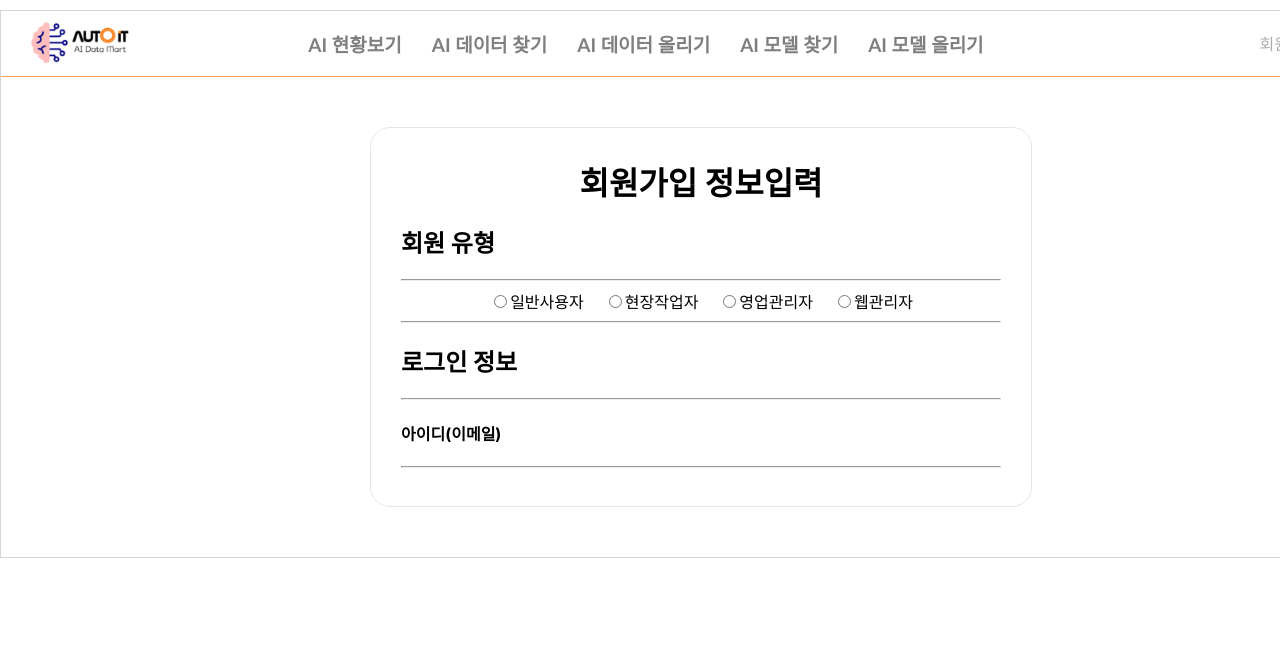
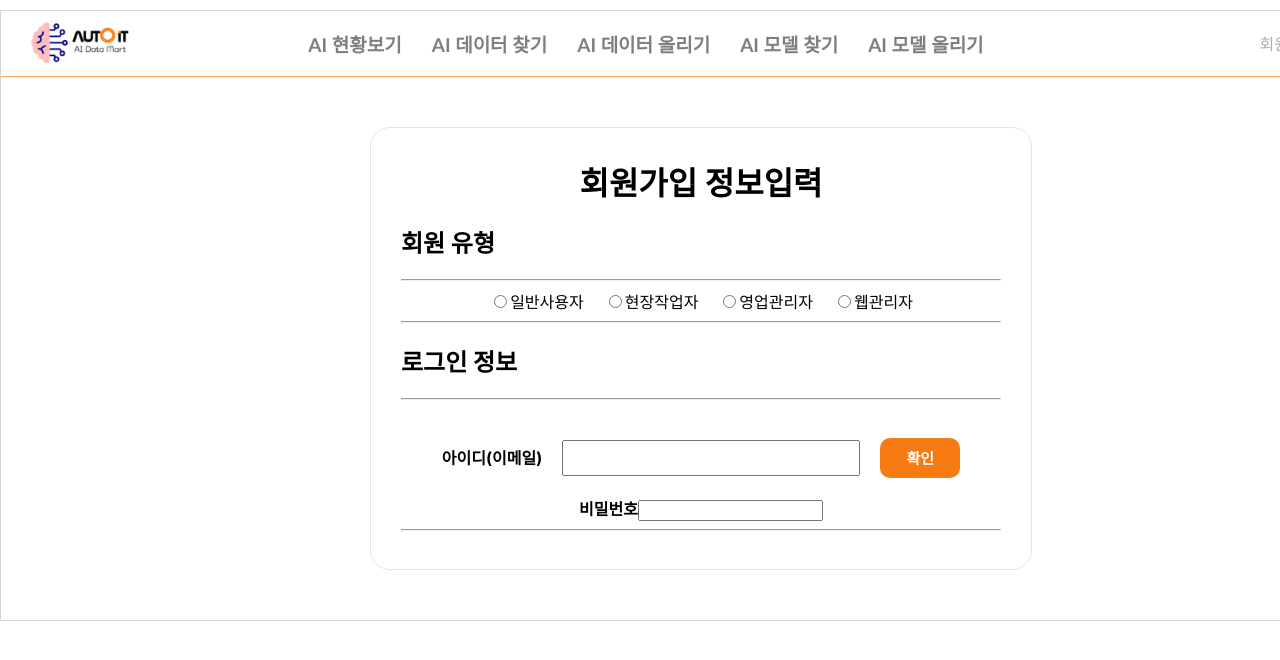
Before and after one commit to BaekInJu/AI-Data_Mart, a React (Create React App) app: page /signup in a window 1280 px wide. Shown: the top 660 px of the page. Built offline with nearby package versions, Linux system fonts and the light colour scheme.

Commit message:
add input password

```diff
--- a/src/pages/login/Styles.js
+++ b/src/pages/login/Styles.js
@@ -30,7 +30,7 @@ export const InputId = styled.input`
     display: block;
     width: 290px;
     height: 30px;
-    font-size: 25px;
+    font-size: 20px;
 `
 
 export const Label = styled.h3`
--- a/src/pages/signup/Email.js
+++ b/src/pages/signup/Email.js
@@ -1,10 +1,12 @@
 import React from "react";
-import { InpLabel, EmailField } from "./Styles";
+import { InpLabel, EmailField, InpEmail, CheckEmail } from "./Styles";
 
 const Email = () => {
     return(
         <EmailField>
             <InpLabel>아이디(이메일)</InpLabel>
+            <InpEmail />
+            <CheckEmail>확인</CheckEmail>
         </EmailField>
     )
 }
--- a/src/pages/signup/LoginInfo.js
+++ b/src/pages/signup/LoginInfo.js
@@ -1,6 +1,7 @@
 import React from "react";
 import { BorderLine, Label, Line, UserInfoWrapper } from "./Styles";
 import Email from "./Email";
+import Password from "./Password";
 
 const LoginInfo = () => {
     return(
@@ -8,6 +9,7 @@ const LoginInfo = () => {
             <Label>로그인 정보</Label>
             <BorderLine />
                 <Email />
+                <Password />
             <Line />
         </UserInfoWrapper>
     )
--- /dev/null
+++ b/src/pages/signup/Password.js
@@ -0,0 +1,13 @@
+import React from "react";
+import { InpLabel, InpPassword, PasswordField } from "./Styles";
+
+const Password = () => {
+    return(
+        <PasswordField>
+            <InpLabel>비밀번호</InpLabel>
+            <InpPassword />
+        </PasswordField>
+    )
+}
+
+export default Password;
--- a/src/pages/signup/styles.js
+++ b/src/pages/signup/styles.js
@@ -37,5 +37,41 @@ export const EmailField = styled.div`
 `
 
 export const InpLabel = styled.h4`
-    text-align: left;
+    display: inline;
 `
+
+export const InpEmail = styled.input`
+    display: inline;
+    width: 290px;
+    height: 30px;
+    font-size: 20px;
+    margin: 20px;
+`
+
+export const CheckEmail = styled.button`
+    width: 80px;
+    height: 40px;
+    display: inline-blcok;
+    background-color:  rgb(245, 123, 18);
+    border-width: 0px;
+    border-radius: 10px;
+    color: white;
+    font-size: 15px;
+    font-weight:bold;
+    margin-top: 30px;
+    transition: background 0.4s;
+    &:hover{
+        background-color:tomato;
+    }
+`
+
+export const PasswordField = styled.div`
+`
+
+export const InpContainer = styled.div`
+    display: flex;
+    align-content: space-between;
+`
+
+export const InpPassword = styled.input.attrs({type:'password'})`
+`
--- a/src/style/App.css
+++ b/src/style/App.css
@@ -11,6 +11,7 @@
   border: solid;
   border-width: 1px;
   border-color: rgba(197, 197, 197, 0.7);
+
 }
 
 .App-logo {
```
Also changed, not shown: src/pages/signup/Signup.js (line endings or trailing spaces).
